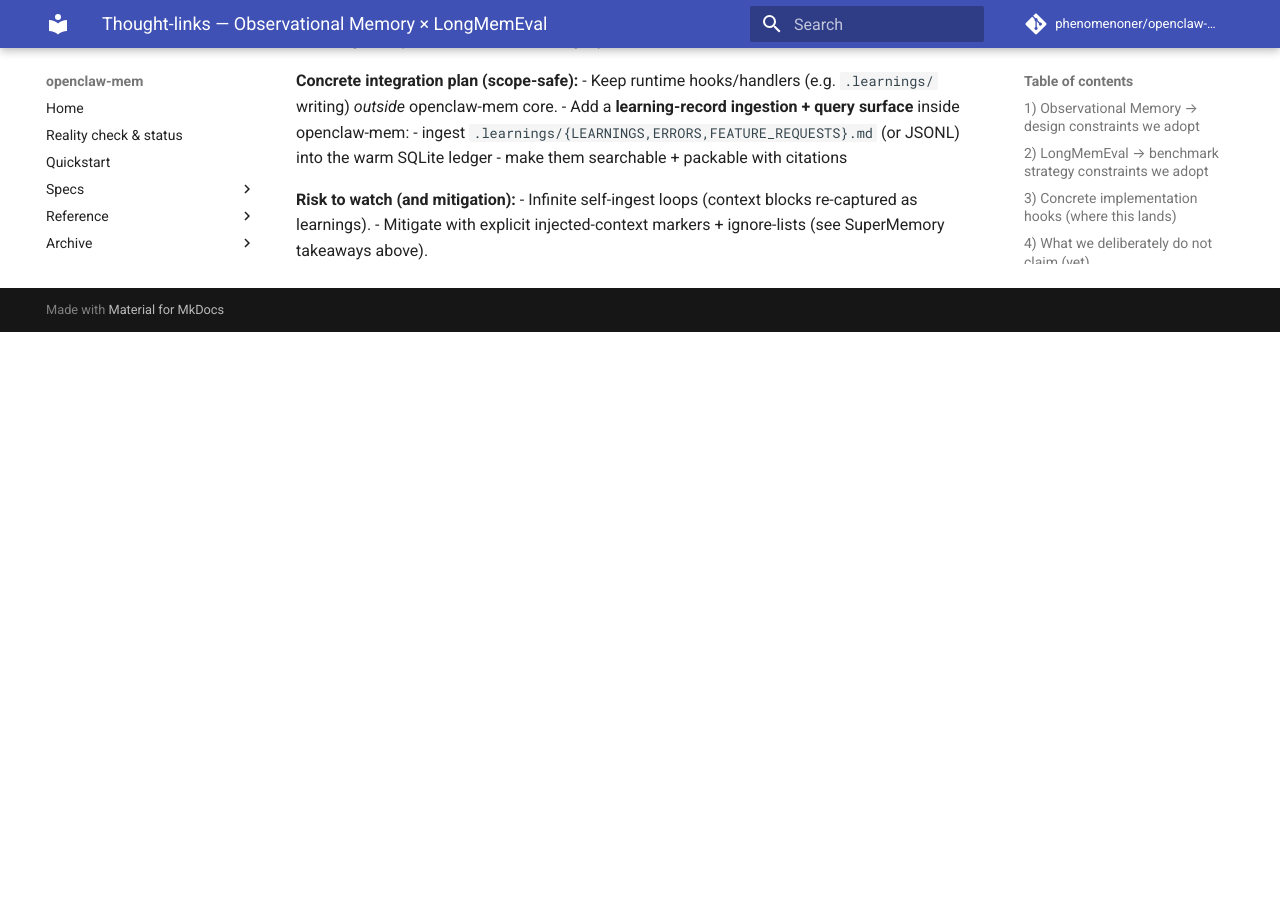
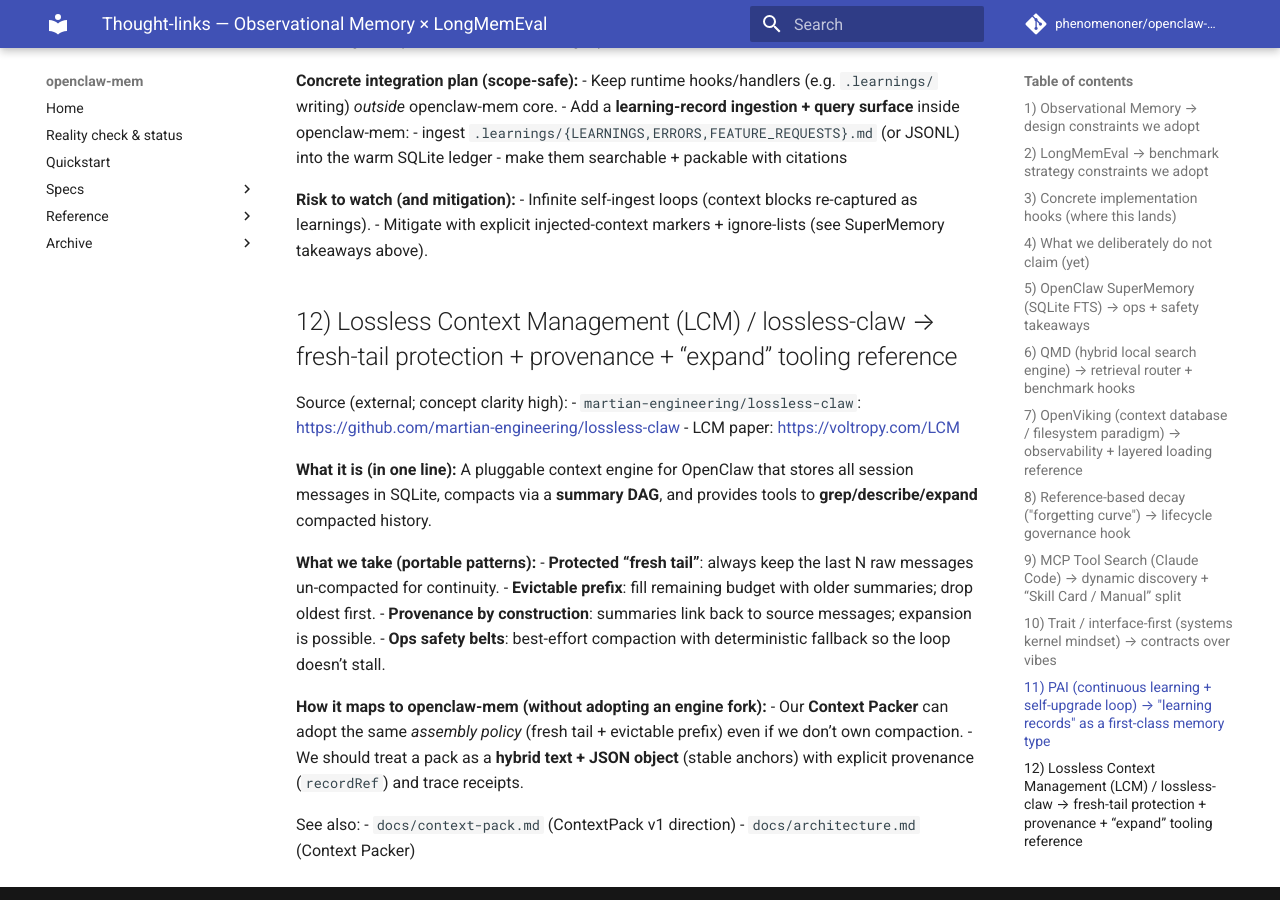
Before and after one commit to phenomenoner/openclaw-mem, an MkDocs documentation site: the page built from docs/thought-links.md, in a window 1280 px wide and 900 px high, scrolled down 5673 px. Built offline with MkDocs 1.6.1 and Material for MkDocs 9.7.7, drawn with Linux system fonts in a browser that asks for light colours; comment, search, counter and statistics services are not loaded; before the commit the page ends 6005 px from its top, so only the background shows below that.

Commit message:
docs: ContextPack hybrid JSON+text + lossless-claw thought-link

````diff
--- a/docs/architecture.md
+++ b/docs/architecture.md
@@ -109,6 +109,12 @@
 - up to N short summaries (not raw logs)
 - 1–3 citations (record IDs / URLs), **no private paths**
 
+Preferred encoding (hybrid):
+- **bundle_text** for direct injection (human/LLM readable)
+- a shallow **ContextPack JSON** object for deterministic anchors (keys/arrays, provenance)
+
+See: [Context packing (ContextPack) →](context-pack.md)
+
 ### Layered context contract (L0/L1/L2) — design hook
 
 Borrow the *pattern* (not the implementation) of layered loading:
@@ -123,6 +129,11 @@
 3) only pull L2 when strictly necessary (and still bounded + redaction-safe).
 
 This keeps bundles small, reduces token noise, and makes results easier to debug.
+
+Fresh-tail protection (design hook):
+- Keep a small protected tail of the most recent raw turns (continuity).
+- Treat older packed items/summaries as an evictable prefix under strict budgets.
+- This assembly policy is inspired by LCM-style context engines, but can be applied even when `openclaw-mem` stays a sidecar.
 
 ### Retrieval trajectory receipts (trace) — non-negotiable for ops
 
--- /dev/null
+++ b/docs/context-pack.md
@@ -0,0 +1,125 @@
+# Context packing (ContextPack) — hybrid text + JSON
+
+Status: **ROADMAP** (v0 pack exists; this doc defines the direction + contract).
+
+## Why this exists
+
+Long-running OpenClaw sessions drift because the live prompt becomes a soup of:
+- stale history,
+- partial repeats,
+- and mixed trust/provenance.
+
+`openclaw-mem`’s context packing stance is:
+
+- **Build a small bundle per request** (instead of shipping the whole session)
+- Keep it **bounded** (token budgets, caps)
+- Keep it **auditable** (citations + trace receipts)
+- Keep it **safe-by-default** (redaction + trust gating)
+
+## What we mean by “ContextPack”
+
+A **ContextPack** is an injection-ready payload that can be fed to an agent as “relevant state”.
+
+In v0 today, `openclaw-mem pack` already outputs:
+- `bundle_text` (injection-friendly bullets)
+- `items[]` (structured list)
+- optional `trace` (`openclaw-mem.pack.trace.v1`, redaction-safe)
+
+This doc proposes an explicit **ContextPack.v1** schema to make that structure stable, shallow, and easy for LLMs (and ops tooling) to consume.
+
+## Design principles (non-negotiable)
+
+1) **Hybrid encoding**
+- LLMs respond well to a short natural-language “how to use this” preface.
+- They also benefit from **structured anchors** (keys/arrays) for fast lookup.
+
+So we intentionally ship **both**:
+- **Text**: compact bullets (`bundle_text`) for direct injection
+- **JSON**: a stable object (`context_pack_json`) for deterministic parsing/anchoring
+
+2) **Shallow JSON beats deep JSON**
+- Prefer flat objects and short arrays.
+- Avoid 3+ levels of nesting unless it buys real retrieval/eviction wins.
+
+3) **Deterministic serialization**
+- Stable key ordering, stable formatting.
+- This improves cache friendliness and makes diffs/bench comparisons sane.
+
+4) **Every included item must have provenance**
+- Always include a stable `recordRef` (e.g. `obs:123`).
+- Optional `source_kind/source_ref/url` are encouraged when safe.
+
+5) **Trust-aware by default**
+- Pack should be able to prefer `trusted` without becoming brittle.
+- Fail-open policy should be explicit and observable (in trace receipts).
+
+## Relationship to context engines (important boundary)
+
+Context packing is **not** the same as “lossless compaction”.
+
+- Context engines (e.g., LCM-style plugins) focus on **session history storage + compaction + expansion**.
+- `openclaw-mem` packing focuses on **selecting and presenting the right durable facts** (governed, cited, bounded).
+
+We treat lossless context engines as a thought-link: they inspire patterns (fresh-tail protection, provenance, expand tools) without forcing an engine fork.
+
+See: `docs/thought-links.md` (Lossless Context / lossless-claw).
+
+## ContextPack.v1 (proposed)
+
+A minimal, stable schema optimized for LLM absorption.
+
+```json
+{
+  "schema": "openclaw-mem.context-pack.v1",
+  "meta": {
+    "ts": "2026-02-25T00:00:00Z",
+    "query": "…",
+    "scope": null,
+    "budget_tokens": 1200,
+    "max_items": 12
+  },
+  "bundle_text": "- [obs:123] …\n- [obs:456] …",
+  "items": [
+    {
+      "recordRef": "obs:123",
+      "layer": "L1",
+      "type": "memory",
+      "importance": "must_remember",
+      "trust": "unknown",
+      "text": "…",
+      "citations": {"url": null}
+    }
+  ],
+  "notes": {
+    "how_to_use": [
+      "Prefer bundle_text for direct injection.",
+      "Use items[].recordRef as the citation key.",
+      "If you need detail, retrieve L2 by recordRef (bounded)."
+    ]
+  }
+}
+```
+
+### Protected tail (“fresh tail”) hook
+
+A future packer version may add:
+- a **protected recent tail** (recent turns, not evictable), and
+- an **evictable prefix** (older summaries/memories dropped first).
+
+This is inspired by LCM-style context assembly and improves continuity while keeping budgets strict.
+
+## Ops: what to benchmark / what to log
+
+- Must-have receipts:
+  - `openclaw-mem.pack.trace.v1` include/exclude rationale
+  - counts by lane (hot/warm/cold), and by trust/importance tier
+- Quality checks:
+  - “missing citations” must stay at 0 for included items
+  - determinism: same DB + same query should produce the same item set (within defined policy)
+
+## Related docs
+
+- Architecture: `docs/architecture.md`
+- Roadmap: `docs/roadmap.md` (Context Packer)
+- Trace schema contract: `openclaw_mem/pack_trace_v1.py`
+- Thought-links (design references): `docs/thought-links.md`
--- a/docs/roadmap.md
+++ b/docs/roadmap.md
@@ -173,6 +173,9 @@
 
 Deliverables:
 - A packing spec (inputs, budgets, citations, redaction rules) **including trust gating**
+- A stable **ContextPack** output contract (hybrid text + JSON) for injection + ops tooling:
+  - `openclaw-mem.context-pack.v1`
+  - See: `docs/context-pack.md`
 - `pack` CLI (or equivalent) that outputs:
   - a short “relevant state” section
   - bounded summaries of the top-K relevant durable facts/tasks
@@ -412,6 +415,9 @@
 - `volcengine/OpenViking`: <https://github.com/volcengine/OpenViking>
   - Used as a design reference for layered context loading (L0/L1/L2) and retrieval observability (trajectory/trace). Thought-link only; not a backend commitment.
 
+- `martian-engineering/lossless-claw` (LCM / lossless context engine): <https://github.com/martian-engineering/lossless-claw>
+  - Used as a design reference for **fresh-tail protection**, provenance-first summarization, and “expand for details” tooling. Thought-link only; we are not committing to an engine fork.
+
 - Reference-based decay / archive-first lifecycle (trusted background + field note):
   - Cepeda et al. (2006) distributed practice / spaced repetition: <https://doi.org/10.1037/0033-2909.132.3.354>
   - ARC cache replacement (recency+frequency): <https://www.usenix.org/legacy/publications/library/proceedings/fast03/tech/full_papers/megiddo/megiddo.pdf>
--- a/docs/thought-links.md
+++ b/docs/thought-links.md
@@ -219,3 +219,26 @@
 **Risk to watch (and mitigation):**
 - Infinite self-ingest loops (context blocks re-captured as learnings).
   - Mitigate with explicit injected-context markers + ignore-lists (see SuperMemory takeaways above).
+
+## 12) Lossless Context Management (LCM) / lossless-claw → fresh-tail protection + provenance + “expand” tooling reference
+
+Source (external; concept clarity high):
+- `martian-engineering/lossless-claw`: <https://github.com/martian-engineering/lossless-claw>
+- LCM paper: <https://voltropy.com/LCM>
+
+**What it is (in one line):**
+A pluggable context engine for OpenClaw that stores all session messages in SQLite, compacts via a **summary DAG**, and provides tools to **grep/describe/expand** compacted history.
+
+**What we take (portable patterns):**
+- **Protected “fresh tail”**: always keep the last N raw messages un-compacted for continuity.
+- **Evictable prefix**: fill remaining budget with older summaries; drop oldest first.
+- **Provenance by construction**: summaries link back to source messages; expansion is possible.
+- **Ops safety belts**: best-effort compaction with deterministic fallback so the loop doesn’t stall.
+
+**How it maps to openclaw-mem (without adopting an engine fork):**
+- Our **Context Packer** can adopt the same *assembly policy* (fresh tail + evictable prefix) even if we don’t own compaction.
+- We should treat a pack as a **hybrid text + JSON object** (stable anchors) with explicit provenance (`recordRef`) and trace receipts.
+
+See also:
+- `docs/context-pack.md` (ContextPack v1 direction)
+- `docs/architecture.md` (Context Packer)
````
Also changed, not shown: docs/context-engineering-lessons.md (+15 -0 lines), docs/index.md (+1 -0 lines), docs/mem-engine.md (+1 -0 lines).
